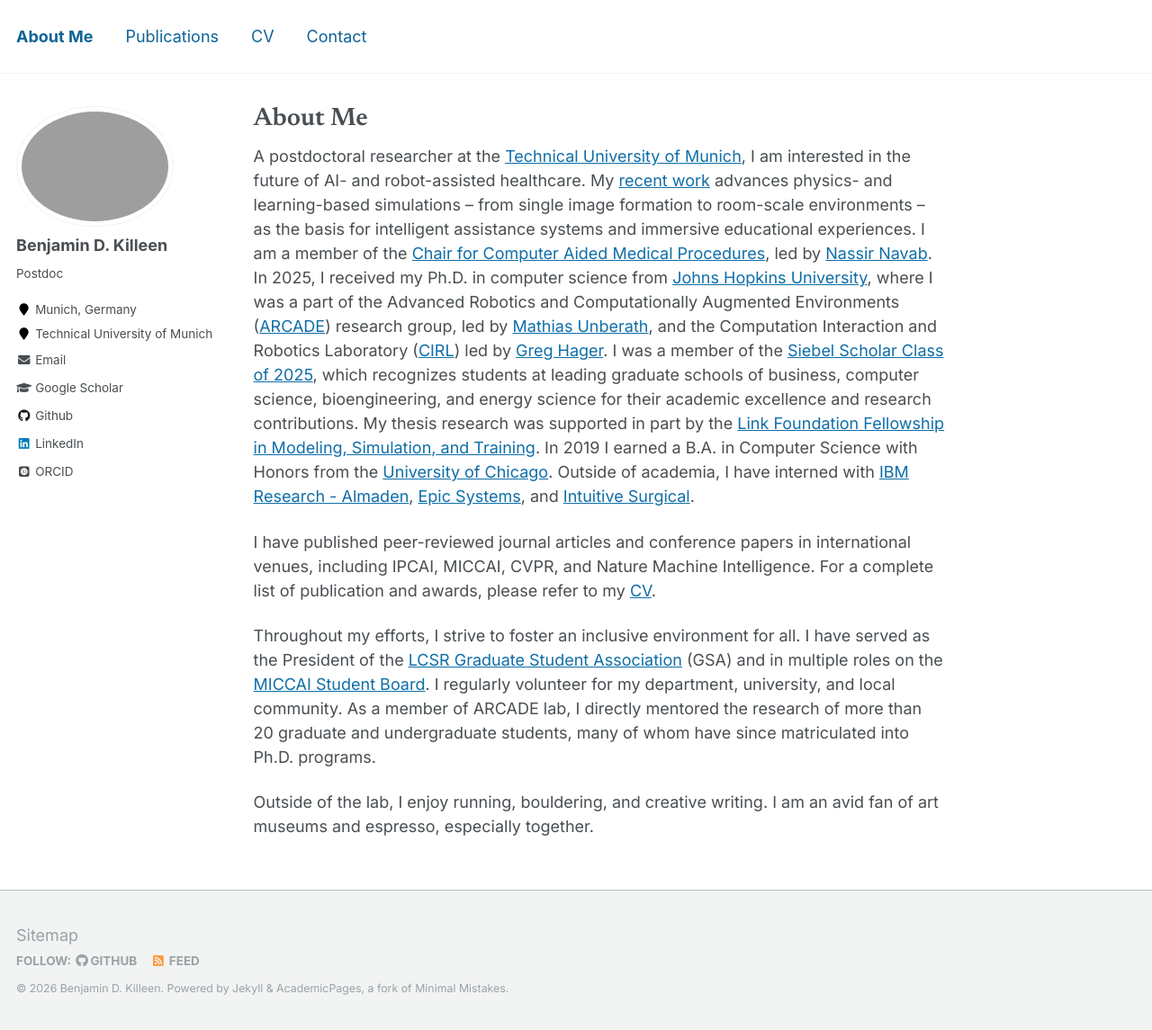
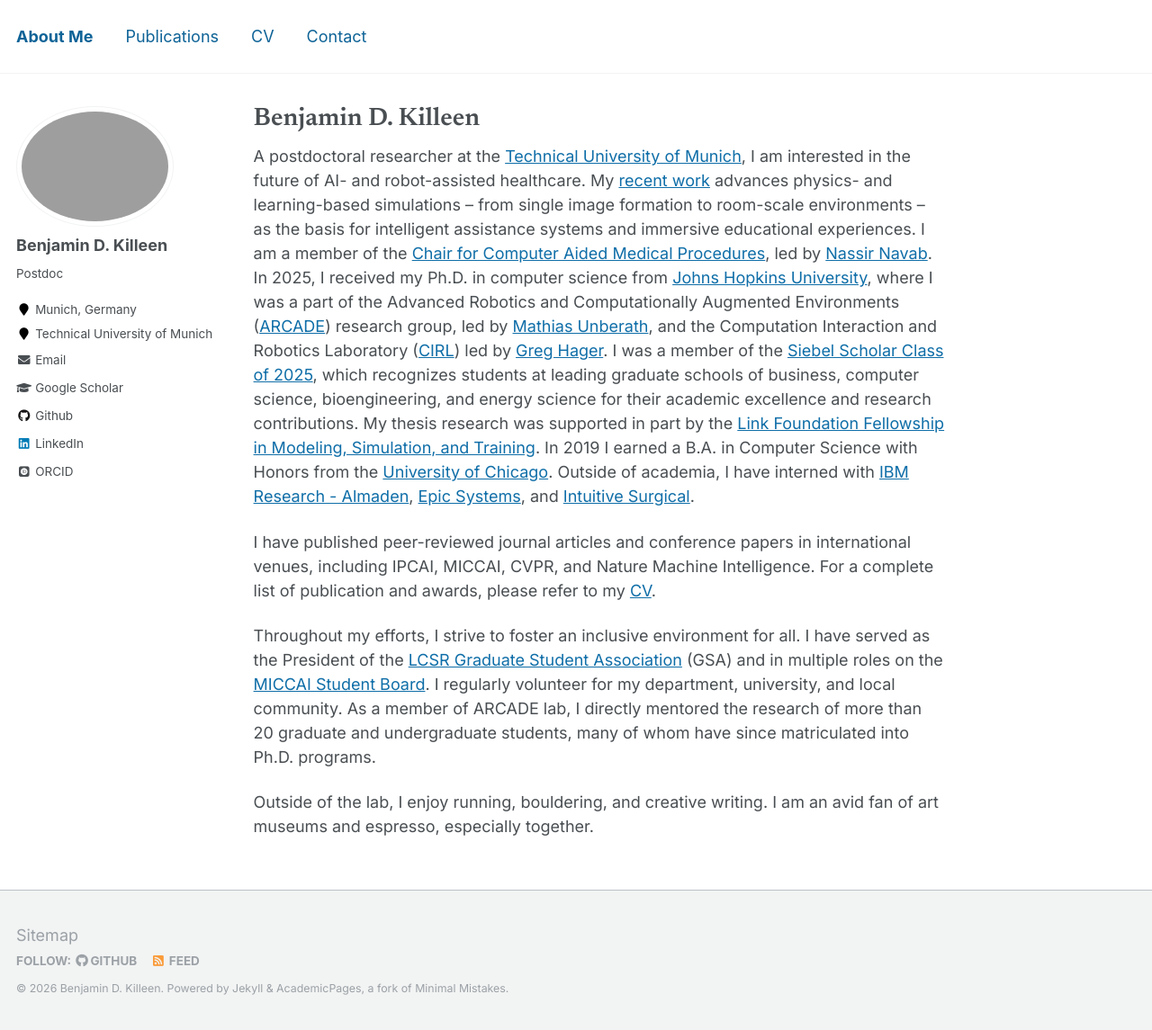
Before and after one commit to benjamindkilleen/benjamindkilleen.github.io, a Jekyll site: the page built from _pages/about.md, in a window 1280 px wide and 1145 px high. Shown: the whole window at 90% size. Built offline with Jekyll 4.4.1, drawn with Linux system fonts in a browser that asks for light colours; some web fonts are replaced; part of the change alters nothing that is shown.

Commit message:
SEO: emit meta description, Person JSON-LD, name-first homepage title
- seo.html: add <meta name="description"> + <meta name="author">; always
  emit og:description; enrich Person schema (jobTitle, worksFor,
  affiliation, image, sameAs); site-wide og:image fallback
- _config.yml: populate social block (LinkedIn/Scholar/GitHub/ORCID),
  set og_image
- about.md: homepage title -> "Benjamin D. Killeen", add description

Fixes Google scraping nav/sidebar as the snippet (no description meta
existed) and weak name/entity signal.

Co-Authored-By: Claude Opus 4.8 (1M context) <noreply@anthropic.com>
Claude-Session: https://claude.ai/code/session_01C2GNWxA8wNmuLnXNS1ZJim

```diff
--- a/_config.yml
+++ b/_config.yml
@@ -62,13 +62,18 @@ facebook:
   username:
   app_id:
   publisher:
-og_image: # Open Graph/Twitter default site image
+og_image: "profile.jpeg" # Open Graph/Twitter default site image
 # For specifying social profiles
 # - https://developers.google.com/structured-data/customize/social-profiles
 social:
-  type: # Person or Organization (defaults to Person)
-  name: # If the user or organization name differs from the site's name
+  type: Person # Person or Organization (defaults to Person)
+  name: "Benjamin D. Killeen" # If the user or organization name differs from the site's name
+  job_title: "Postdoctoral Researcher"
   links: # An array of links to social media profiles
+    - "https://www.linkedin.com/in/benjamindkilleen"
+    - "https://scholar.google.com/citations?user=QX7AvxUAAAAJ&hl=en"
+    - "https://github.com/benjamindkilleen"
+    - "https://orcid.org/0000-0003-2511-7929"
 
 # Analytics
 analytics:
--- a/_includes/seo.html
+++ b/_includes/seo.html
@@ -25,6 +25,14 @@
   {% assign seo_description = seo_description | markdownify | strip_html | strip_newlines | escape_once %}
 {% endif %}
 
+{% if seo_description %}
+  <meta name="description" content="{{ seo_description }}">
+{% endif %}
+{% assign seo_author_name = page.author.name | default: site.author.name | default: site.name %}
+{% if seo_author_name %}
+  <meta name="author" content="{{ seo_author_name }}">
+{% endif %}
+
 {% assign seo_author = page.author | default: page.author[0] | default: site.author[0] %}
 {% if seo_author %}
   {% if seo_author.twitter %}
@@ -48,7 +56,7 @@
   <meta property="og:url" content="{{ page.url | prepend: seo_url | replace: "/index.html", "/" }}">
 {% endif %}
 
-{% if page.excerpt %}
+{% if seo_description %}
   <meta property="og:description" content="{{ seo_description }}">
 {% endif %}
 
@@ -87,6 +95,8 @@
   <meta property="og:image" content="{% if page.header.image contains "://" %}{{ page.header.image }}{% else %}{{ page.header.image | prepend: "/images/" | prepend: base_path }}{% endif %}">
 {% elsif page.header.overlay_image %}
   <meta property="og:image" content="{% if page.header.overlay_image contains "://" %}{{ page.header.overlay_image }}{% else %}{{ page.header.overlay_image | prepend: "/images/" | prepend: base_path }}{% endif %}">
+{% elsif site.og_image %}
+  <meta property="og:image" content="{% if site.og_image contains "://" %}{{ site.og_image }}{% else %}{{ site.og_image | prepend: "/images/" | prepend: base_path }}{% endif %}">
 {% endif %}
 
 {% if page.date %}
@@ -115,10 +125,14 @@
 {% if site.social %}
   <script type="application/ld+json">
     {
-      "@context" : "http://schema.org",
+      "@context" : "https://schema.org",
       "@type" : "{% if site.social.type %}{{ site.social.type }}{% else %}Person{% endif %}",
       "name" : "{{ site.social.name | default: site.name }}",
       "url" : {{ seo_url | jsonify }},
+      "image" : {% if site.author.avatar %}{{ site.author.avatar | prepend: "/images/" | prepend: site.url | jsonify }}{% else %}null{% endif %},
+      {% if site.social.job_title %}"jobTitle" : {{ site.social.job_title | jsonify }},{% endif %}
+      {% if site.author.employer %}"worksFor" : { "@type" : "Organization", "name" : {{ site.author.employer | jsonify }} },
+      "affiliation" : { "@type" : "Organization", "name" : {{ site.author.employer | jsonify }} },{% endif %}
       "sameAs" : {{ site.social.links | jsonify }}
     }
   </script>
--- a/_pages/about.md
+++ b/_pages/about.md
@@ -1,6 +1,7 @@
 ---
 permalink: /
-title: "About Me"
+title: "Benjamin D. Killeen"
+description: "Benjamin D. Killeen is a postdoctoral researcher at the Technical University of Munich developing AI and robotics for image-guided surgery, surgical data science, and medical imaging."
 excerpt: "Postdoctoral researcher advancing AI and robotics for image-guided surgery"
 author_profile: true
 redirect_from:
```
